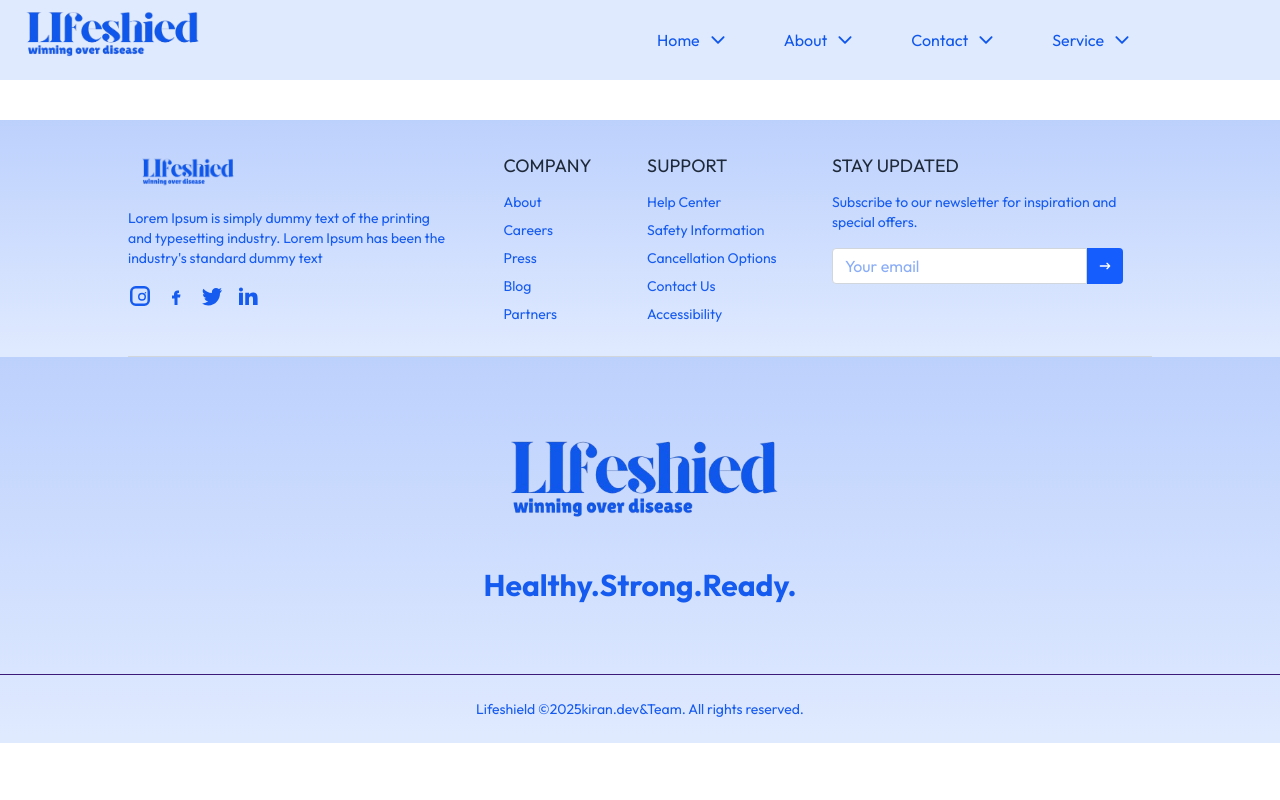
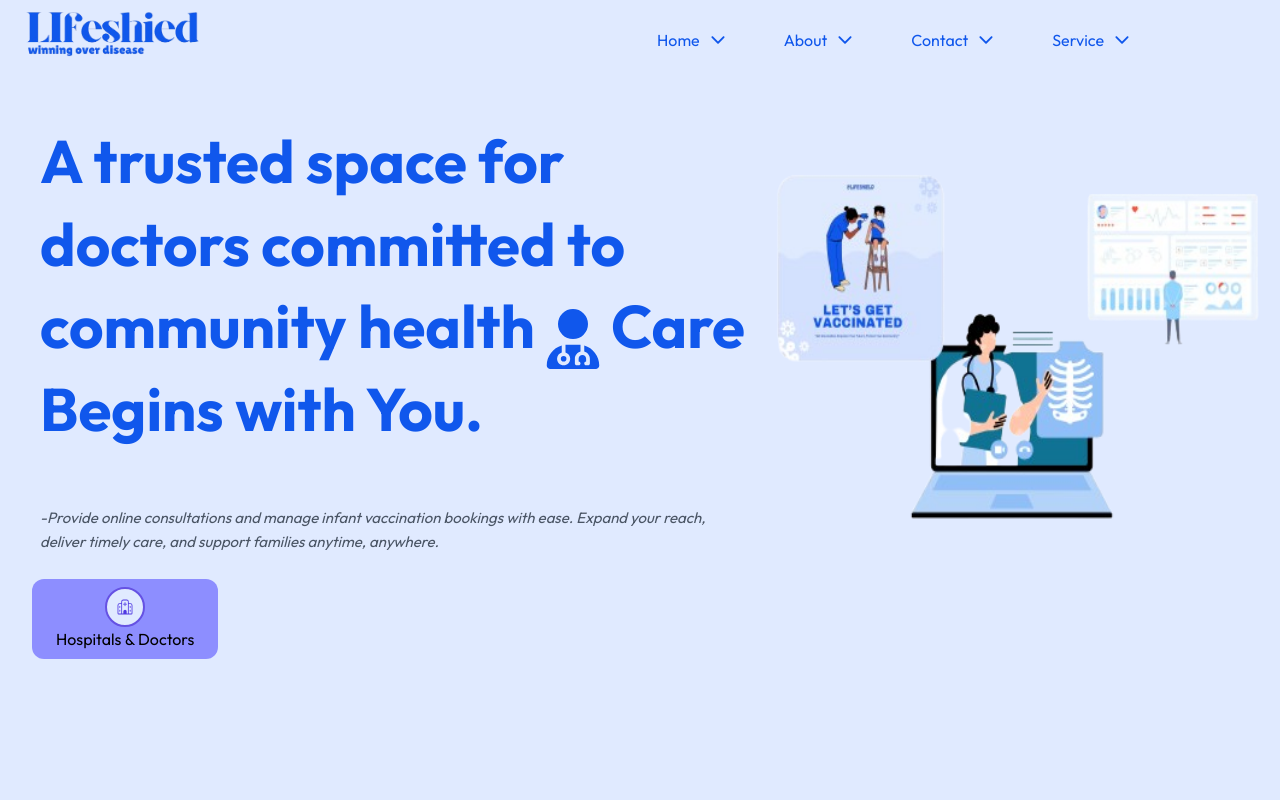
Before and after one commit to kiran04-code/Lifeshield, a React (Vite) app in the folder client/: page /docter in a window 1280 px wide. Shown: the top 800 px of the page. Built offline with nearby package versions, Linux system fonts and the light colour scheme; a web font is replaced by a local one.

Commit message:
DocterPage

```diff
--- a/client/src/App.jsx
+++ b/client/src/App.jsx
@@ -6,6 +6,7 @@ import { BrowserRouter, Route, Routes } from 'react-router-dom'
 import HomaPage from './pages/HomaPage'
 import Navbar from './components/Navbar'
 import Footer from './components/Footer'
+import DocterPage from './pages/DocterPage'
 function App() {
 
   return (
@@ -14,6 +15,7 @@ function App() {
   <Routes>
 
     <Route path='/' element={<HomaPage/>}/>
+    <Route path='/docter' element={<DocterPage/>}/>
   </Routes>
   <Footer/>
   </BrowserRouter>
--- a/client/src/components/Navbar.jsx
+++ b/client/src/components/Navbar.jsx
@@ -6,7 +6,7 @@ import { motion } from "motion/react"
 import { useState } from 'react';
 import { CiHospital1 } from "react-icons/ci";
 import { RiParentFill } from "react-icons/ri";
-
+import { useNavigate } from 'react-router-dom';
 
 const Navbar = () => {
     const [opne, isopne] = useState(false)
@@ -15,7 +15,7 @@ const Navbar = () => {
     const [driop2, setfirsdrop2] = useState(false)
     const [driop3, setfirsdrop3] = useState(false)
     const [driop4, setfirsdrop4] = useState(false)
-
+    const naviaget = useNavigate()
     const HoverCard = () => {
 
         return (
@@ -29,11 +29,12 @@ const Navbar = () => {
                         }}
                         className=' absolute top-20 left-95 w-[200px] h-[150px] ml-170 z-50 rounded-[15px] bg-[#ffffff] text-black flex flex-col justify-center items-center  gap-5 p-5'>
 
-                        <motion.div className='w-full flex gap-4 justify-center items-center '>
+                        <motion.div className='w-full flex gap-4 justify-center items-center hover:bg-[#d2e1ff] transition py-2 rounded-xl cursor-pointer '>
                             <RiParentFill className=' text-3xl bg-[#dad9f8] text-[#1057EC] p-1 rounded-[5px] ' /> For  Parents
                         </motion.div>
-                        <div className='w-full flex gap-4 justify-center items-center  '>
-                            <CiHospital1 className=' text-3xl bg-[#dad9f8] text-[#1057EC] p-1 rounded-[5px] ' /> For  Parents
+                        <div   onClick={()=>{naviaget("/docter");setPanel(false)}}  className='w-full flex gap-4 justify-center items-center hover:bg-[#d2e1ff] transition py-2 rounded-xl cursor-pointer '>
+                            <CiHospital1 className=' text-3xl bg-[#dad9f8] text-[#1057EC] p-1 rounded-[5px] '
+                            /> For  Hospital
                         </div>
                     </motion.div> : null
                 }
@@ -218,7 +219,7 @@ const Navbar = () => {
                                     y:[-7,0]
                                 }} className='w-full rounded-[5px] px-2 py-5 flex flex-col justify-evenly  bg-[#b7ceffa2]'>
 
-                          <div className='flex gap-2 mb-5'>
+                          <div className='flex gap-2 mb-5'  onClick={()=>{setfirsdrop4(false);naviaget("/docter");isopne(false)}}>
                               <RiParentFill className=' rounded-[5px] bg-white p-1 text-3xl text-[#1057EC] ' /> For  Parents
                           </div>
 
--- /dev/null
+++ b/client/src/pages/DocterPage.jsx
@@ -0,0 +1,61 @@
+import React from 'react'
+import { motion } from 'motion/react'
+import { RiParentFill } from "react-icons/ri";
+import { CiHospital1 } from "react-icons/ci";
+import { FaHeartCirclePlus } from "react-icons/fa6";
+import { FaUserDoctor } from "react-icons/fa6";
+const DocterPage = () => {
+    return (
+        <div className='w-full bg-[#E0EAFF] h-screen md:flex'>
+            <div>
+                <h1 className="text-[30px] sm:text-2xl md:text-4xl lg:text-6xl font-bold text-[#1057EC] p-5 sm:p-6 md:p-8 lg:p-10 max-w-4xl leading-snug">
+                    A trusted space for doctors committed to community health
+                    <motion.span
+                        className="inline-block mx-2"
+                        animate={{ y: [0, 10, 0] }}
+                        transition={{
+                            duration: 1,
+                            delay: 1,
+                            repeat: Infinity,
+                            repeatType: "loop",
+                            ease: "easeInOut"
+                        }}
+                    >
+                        <FaUserDoctor className="inline text-[#1057EC]" />
+                    </motion.span>
+                    Care Begins with You.
+                </h1>
+
+                <p className=" italic text-base sm:text-lg md:text-[15px] text-gray-600 px-4 sm:px-6 md:px-8 lg:px-10 py-4 leading-relaxed max-w-3xl ">
+                  -Provide online consultations and manage infant vaccination bookings with ease.
+  Expand your reach, deliver timely care, and support families anytime, anywhere.
+                </p>
+
+                <div className='flex md:px-8  px-3 py-2'>
+                    <div className='  flex gap-5 bg-[#322bff7a] p-6 items-center justify-centere py-2  rounded-xl cursor-pointer  '>
+                        <div className='flex justify-between items-center flex-col'>
+                            <div className='md:w-10 md:h-10 bg-[#E0EAFF] md:rounded-full md:flex  p-2 rounded-full   border-2 border-[#6552E3] justify-center items-center'>
+                                <CiHospital1 className='text-2xl  text-[#5039e2]' />
+                            </div>
+                            <p>Hospitals & Doctors</p>
+                        </div>
+
+                    </div>
+                </div>
+            </div>
+            <div className="">
+                <div className='flex justify-center  md:mt-20'>
+                    <img
+                        src="/host.png"
+                        alt="Get Vaccinated"
+                        className="w-full h-90 md:mr-10  max-w-xs sm:max-w-sm md:max-w-md lg:max-w-lg"
+                    />
+
+                </div>
+            </div>
+
+        </div>
+    )
+}
+
+export default DocterPage
```
Also changed, not shown: client/public/docter.png (added), client/public/host.png (added).
